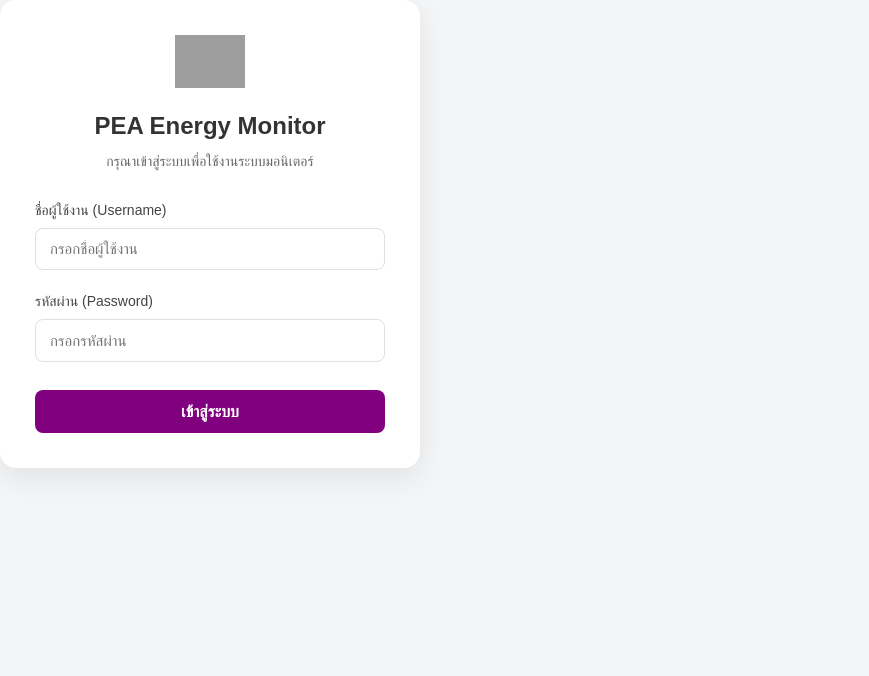
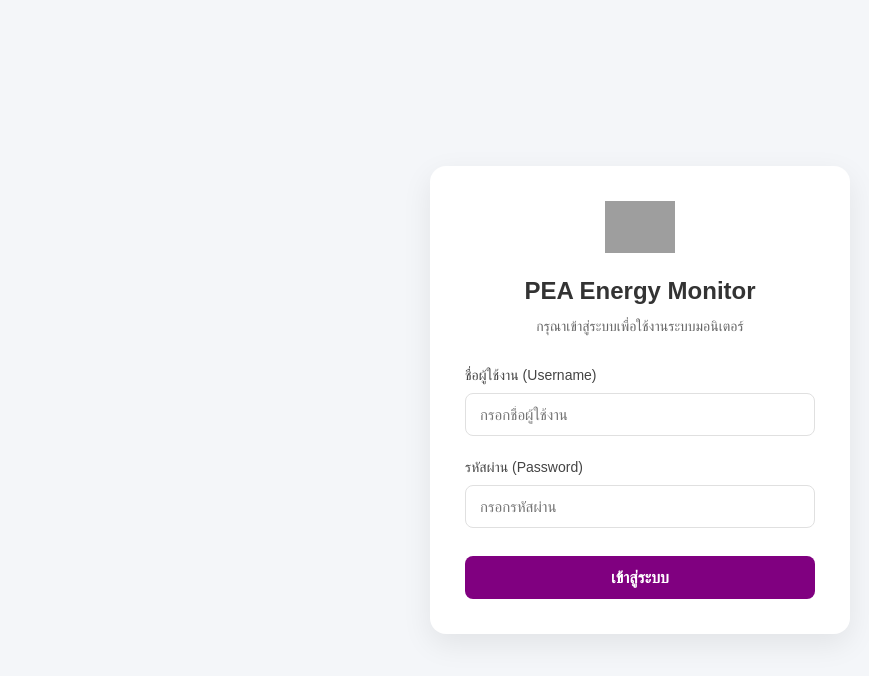
Before and after one commit to 66110083-hue/PEA1.1, a Nuxt app: page / in a window 1280 px wide. Shown: the top 676 px of the page, without its empty margins (0-869 px from the left). Built offline with nearby package versions, Linux system fonts and the light colour scheme; grey boxes are pictures that could not be loaded; a web font is replaced by a local one.

Commit message:
page login

```diff
--- a/Pages/PageLogin.vue
+++ b/Pages/PageLogin.vue
@@ -8,19 +8,56 @@
 const emit = defineEmits(['login-success'])
 
 const submitLogin = () => {
-  // ⚡ ตั้งค่ารหัสผ่านจำลองไว้ที่นี่ (สามารถเปลี่ยนตามต้องการได้ครับ)
+  // ⚡ ตั้งค่ารหัสผ่านจำลองไว้ที่นี่
   if (username.value === 'admin' && password.value === '1234') {
-
     // ส่งสัญญาณไปบอก App.vue ว่าล็อกอินผ่านแล้ว
     emit('login-success')
-
   } else {
     alert('ชื่อผู้ใช้งานหรือรหัสผ่านไม่ถูกต้อง')
   }
 }
 </script>
 
+<template>
+  <div class="login-wrapper">
+    <div class="login-card">
+      <div class="login-header">
+        <img src="/logo.png" alt="logo" class="login-logo" />
+        <h2>PEA Energy Monitor</h2>
+        <p>กรุณาเข้าสู่ระบบเพื่อใช้งานระบบมอนิเตอร์</p>
+      </div>
+
+      <form @submit.prevent="submitLogin">
+        <div class="form-group">
+          <label>ชื่อผู้ใช้งาน (Username)</label>
+          <input type="text" v-model="username" required placeholder="กรอกชื่อผู้ใช้งาน" />
+        </div>
+
+        <div class="form-group">
+          <label>รหัสผ่าน (Password)</label>
+          <input type="password" v-model="password" required placeholder="กรอกรหัสผ่าน" />
+        </div>
+
+        <button type="submit" class="btn-login">เข้าสู่ระบบ</button>
+      </form>
+    </div>
+  </div>
+</template>
+
 <style scoped>
+/* ==========================================================================
+   เพิ่มสไตล์ตรงนี้เพื่อดึงฟอร์มทั้งหมดล็อกให้อยู่จุดศูนย์กลางของจอภาพ
+   ========================================================================== */
+.login-wrapper {
+  display: flex;
+  justify-content: center;
+  align-items: center;
+  width: 100vw;
+  height: 100vh;
+  background: #f4f6f9; /* สีพื้นหลังสว่างเนียนตา */
+  box-sizing: border-box;
+}
+
 /* สไตล์ตกแต่งกล่อง Login ให้สวยงามเข้ากับธีม */
 .login-card {
   background: #ffffff;
@@ -30,6 +67,7 @@
   width: 100%;
   max-width: 420px;
   text-align: center;
+  box-sizing: border-box;
 }
 
 .login-header {
@@ -80,7 +118,7 @@
 }
 
 .form-group input:focus {
-  border-color: #800080; /* สีม่วงตามธีมหลัก PEA หรือปรับตามต้องการ */
+  border-color: #800080; /* สีม่วงตามธีมหลัก PEA */
 }
 
 .btn-login {
@@ -101,28 +139,3 @@
   background: #660066;
 }
 </style>
-
-<template>
-  <div class="login-card">
-    <div class="login-header">
-      <!-- ดึง Logo ตัวเดียวกับบน Sidebar มาใช้ -->
-      <img src="/logo.png" alt="logo" class="login-logo" />
-      <h2>PEA Energy Monitor</h2>
-      <p>กรุณาเข้าสู่ระบบเพื่อใช้งานระบบมอนิเตอร์</p>
-    </div>
-
-    <form @submit.prevent="submitLogin">
-      <div class="form-group">
-        <label>ชื่อผู้ใช้งาน (Username)</label>
-        <input type="text" v-model="username" required placeholder="กรอกชื่อผู้ใช้งาน" />
-      </div>
-
-      <div class="form-group">
-        <label>รหัสผ่าน (Password)</label>
-        <input type="password" v-model="password" required placeholder="กรอกรหัสผ่าน" />
-      </div>
-
-      <button type="submit" class="btn-login">เข้าสู่ระบบ</button>
-    </form>
-  </div>
-</template>
--- a/assets/css/main.css
+++ b/assets/css/main.css
@@ -729,9 +729,9 @@
   transition: width 0.8s ease-in-out;
 
 }
-///
+////
 /// app.vue page เท่านั้น
-
+////
 .login-layout {
   width: 100vw;
   height: 100vh;
```
